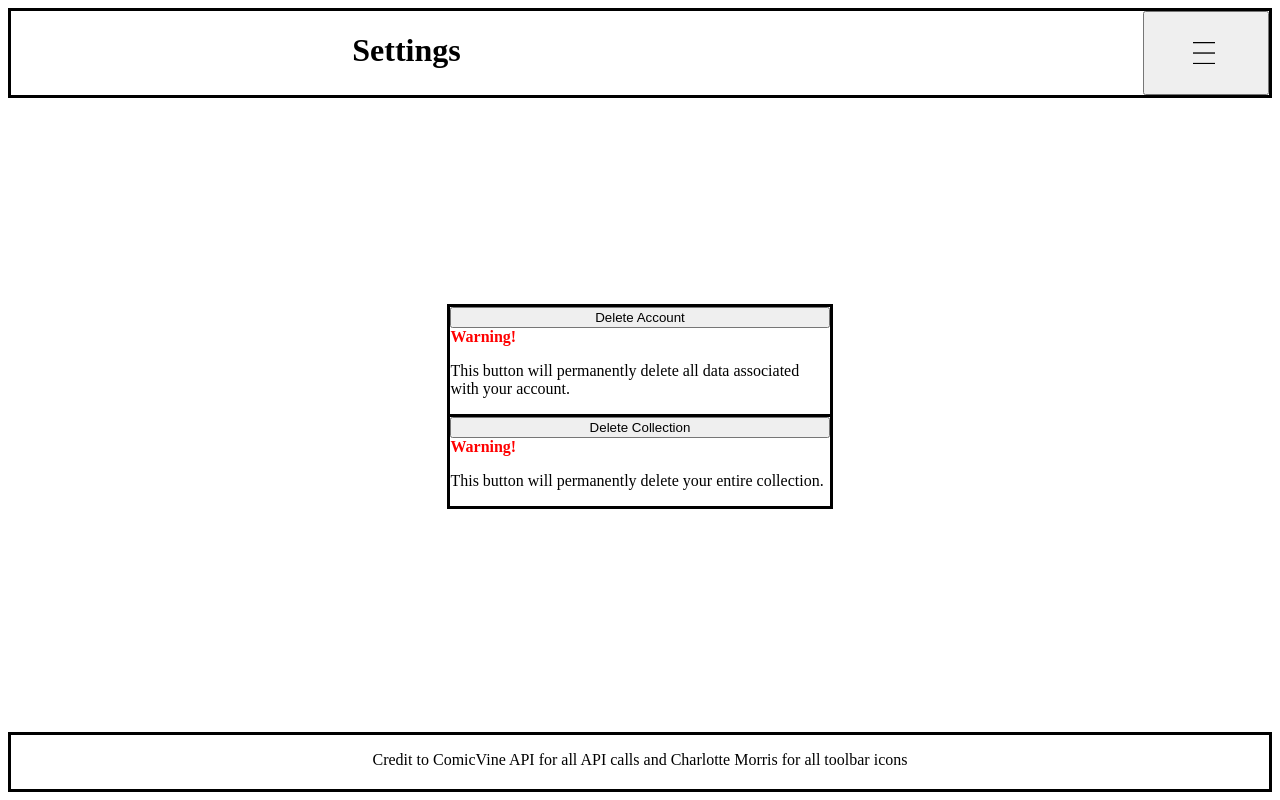
After one commit to Alcor2814/AWT_Coursework, a Python web app: template templates/settings.html in a window 1280 px wide. The commit adds this page. Run offline with Jinja, Linux system fonts and the light colour scheme; the template is opened without the code that fills it, so the values that code supplies are empty.

Commit message:
Added settings page for deleting account and collection

```diff
--- /dev/null
+++ b/static/css/settings.css
@@ -0,0 +1,20 @@
+.content{
+	justify-content:center;
+	flex-direction:column;
+}
+
+.content div{
+	margin-right:auto;
+	margin-left:auto;
+	width:30%;
+	border-style:solid;
+}
+.content b{
+	color:red;
+}
+.content button{
+	width:100%;
+}
+#deleteCollection{
+	border-top:none;
+}
--- a/templates/collection.html
+++ b/templates/collection.html
@@ -24,6 +24,10 @@
 				<a onclick="window.location.href='{{url_for('homepage')}}'" class="toolbarOption">
 					<img src = {{url_for ('static' , filename = 'img/Home.png')}}>
 					Homepage
+				</a>
+				<a onclick="window.location.href='{{url_for('settings')}}'" class="toolbarOption">
+					<img src = {{url_for ('static' , filename = '')}}>
+					Settings
 				</a>
 				<a onclick="window.location.href='{{url_for('logout')}}'" class="toolbarOption">
 					<img src = {{url_for ('static' , filename = 'img/Logout.png')}}>
--- a/templates/homepage.html
+++ b/templates/homepage.html
@@ -12,6 +12,10 @@
 				<img src = {{url_for ('static' , filename = 'img/Hamburger.png')}}>
 			</button>
 			<div class="toolbarContent">
+				<a onclick="window.location.href='{{url_for('settings')}}'" class="toolbarOption">
+					<img src = {{url_for ('static' , filename = '')}}>
+					Settings
+				</a>
 				<a onclick="window.location.href='{{url_for('logout')}}'" class="toolbarOption">
 					<img src = {{url_for ('static' , filename = 'img/Logout.png')}}>
 					Logout
--- a/templates/other_collection.html
+++ b/templates/other_collection.html
@@ -30,6 +30,10 @@
 				<a onclick="window.location.href='{{url_for('homepage')}}'" class="toolbarOption">
 					<img src = {{url_for ('static' , filename = 'img/Home.png')}}>
 					Homepage
+				</a>
+				<a onclick="window.location.href='{{url_for('settings')}}'" class="toolbarOption">
+					<img src = {{url_for ('static' , filename = '')}}>
+					Settings
 				</a>
 				<a onclick="window.location.href='{{url_for('logout')}}'" class="toolbarOption">
 					<img src = {{url_for ('static' , filename = 'img/Logout.png')}}>
--- a/templates/search.html
+++ b/templates/search.html
@@ -23,6 +23,10 @@
 				<a onclick="window.location.href='{{url_for('homepage')}}'" class="toolbarOption">
 					<img src = {{url_for ('static' , filename = 'img/Home.png')}}>
 					Homepage
+				</a>
+				<a onclick="window.location.href='{{url_for('settings')}}'" class="toolbarOption">
+					<img src = {{url_for ('static' , filename = '')}}>
+					Settings
 				</a>
 				<a onclick="window.location.href='{{url_for('logout')}}'" class="toolbarOption">
 					<img src = {{url_for ('static' , filename = 'img/Logout.png')}}>
--- /dev/null
+++ b/templates/settings.html
@@ -0,0 +1,63 @@
+<html>
+	<head>
+		<link rel="stylesheet" href="{{ url_for('static', filename='css/stylesheet.css') }}">
+		<link rel="stylesheet" href="{{ url_for('static', filename='css/settings.css') }}">
+	</head>
+	<div class="overall">
+		<div class="title">
+			<h1> Settings </h1>
+			<div class="toolbar">
+			<button class="toolbarButton">
+				<img src = {{url_for ('static' , filename = 'img/Hamburger.png')}}>
+			</button>
+			<div class="toolbarContent">
+				<a onclick="window.location.href='{{url_for('collection')}}'" class="toolbarOption">
+					<img src = {{url_for ('static' , filename = 'img/Books.png')}}>
+					Collection
+				</a>
+				<a onclick="window.location.href='{{url_for('search')}}'" class="toolbarOption">
+					<img src = {{url_for ('static' , filename = 'img/Search.png')}}>
+					Search
+				</a>
+				<a onclick="window.location.href='{{url_for('weekly')}}'" class="toolbarOption">
+					<img src = {{url_for ('static' , filename = 'img/Calendar.png')}}>
+					Weekly
+				</a>
+				<a onclick="window.location.href='{{url_for('homepage')}}'" class="toolbarOption">
+					<img src = {{url_for ('static' , filename = 'img/Home.png')}}>
+					Homepage
+				</a>
+				<a onclick="window.location.href='{{url_for('settings')}}'" class="toolbarOption">
+					<img src = {{url_for ('static' , filename = '')}}>
+					Settings
+				</a>
+				<a onclick="window.location.href='{{url_for('logout')}}'" class="toolbarOption">
+					<img src = {{url_for ('static' , filename = 'img/Logout.png')}}>
+					Logout
+				</a>
+			</div>
+		</div>
+		</div>
+		<div class="content">
+			<form id="settings", action="", method="POST">
+				<div id = "deleteAccount">
+					<button type="submit" name="account" value="account" id="account">Delete Account</button>
+					<label for="account">
+						<b>Warning!</b>
+						<p> This button will permanently delete all data associated with your account.</p>
+					</label>
+				</div>
+				<div id = "deleteCollection">
+					<button type="submit" name="collection" value="collection" id="collection">Delete Collection</button>
+					<label for="collection">
+						<b>Warning!</b>
+						<p> This button will permanently delete your entire collection.</p>
+					</label>
+				</div>
+			</form>
+		</div>
+		<div class="information">
+			<p>Credit to ComicVine API for all API calls and Charlotte Morris for all toolbar icons</p>
+		</div>
+	</div>
+</html>
--- a/templates/weekly.html
+++ b/templates/weekly.html
@@ -23,6 +23,10 @@
 				<a onclick="window.location.href='{{url_for('homepage')}}'" class="toolbarOption">
 					<img src = {{url_for ('static' , filename = 'img/Home.png')}}>
 					Homepage
+				</a>
+				<a onclick="window.location.href='{{url_for('settings')}}'" class="toolbarOption">
+					<img src = {{url_for ('static' , filename = '')}}>
+					Settings
 				</a>
 				<a onclick="window.location.href='{{url_for('logout')}}'" class="toolbarOption">
 					<img src = {{url_for ('static' , filename = 'img/Logout.png')}}>
```
Also changed, not shown: database_interactions.py (+17 -0 lines), main.py (+12 -0 lines).
